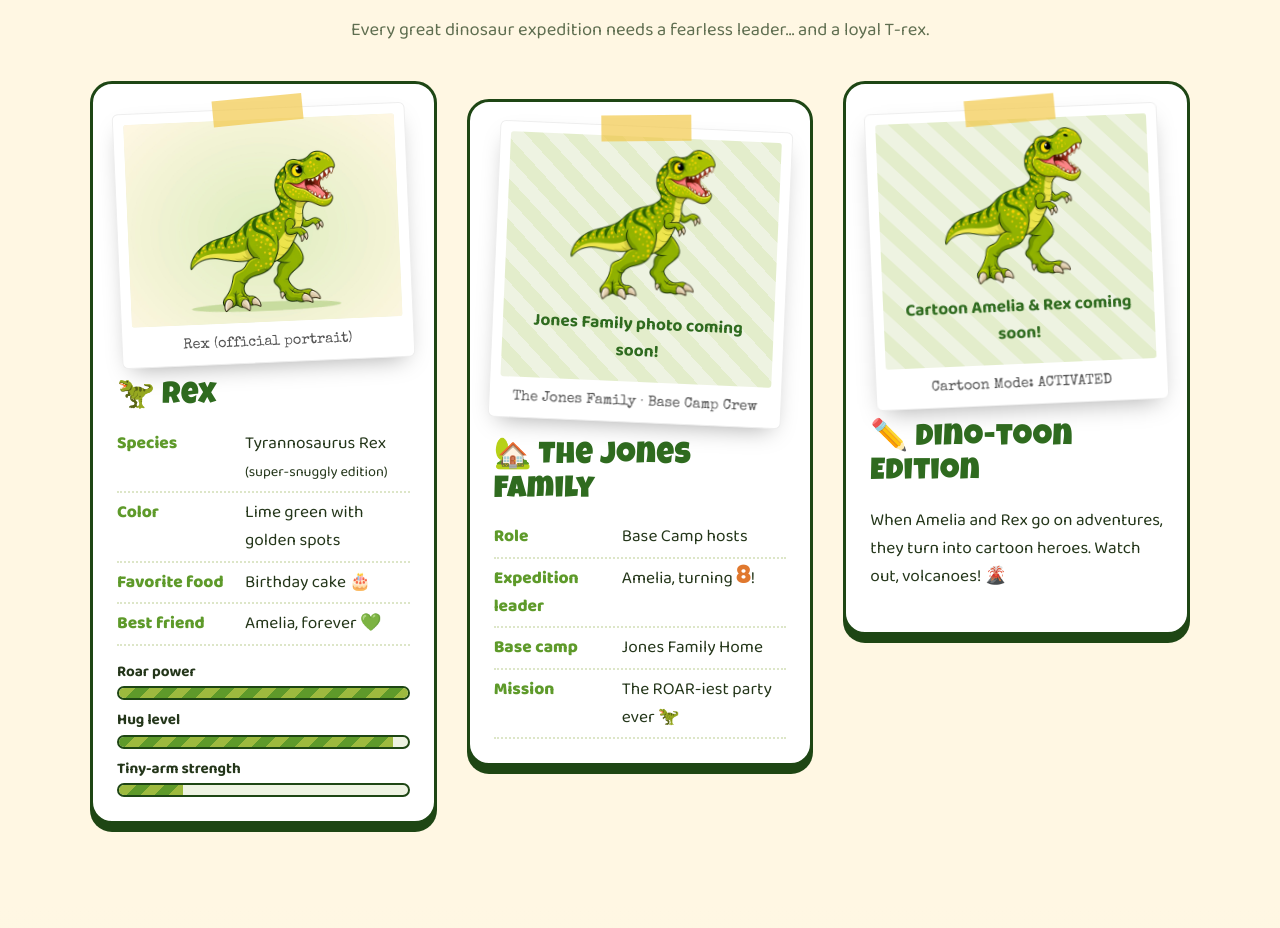
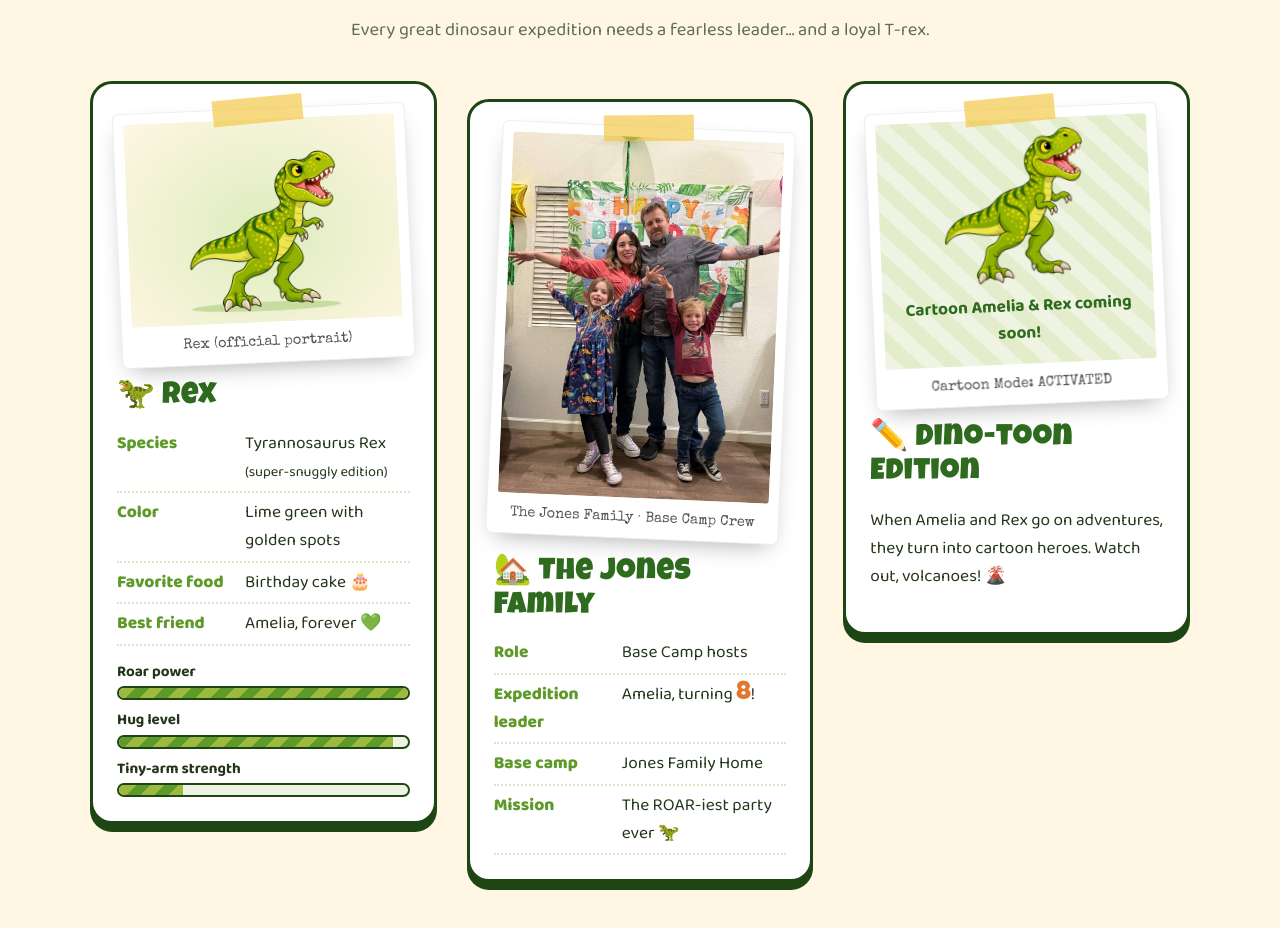
Before and after one commit to jonesjocobi/Amelias8thBirthday, a plain HTML site: page index.html in a window 1280 px wide. Shown: the part 2800-3728 px from the top of the page. Drawn offline with nearby package versions, Linux system fonts and the light colour scheme.

Commit message:
Add Jones Family photo
Co-Authored-By: Claude Opus 5.5 <noreply@anthropic.com>
Claude-Session: https://claude.ai/code/session_01Rc41KA9Ewkmvp3WgnFkrFD

```diff
--- a/style.css
+++ b/style.css
@@ -302,6 +302,7 @@ body.shake .hero-title { animation: quake .5s; }
 }
 .polaroid img, .polaroid .ph { width: 100%; aspect-ratio: 4 / 3; object-fit: cover; border-radius: 3px; background: #eef3e2; }
 .leader .polaroid img, .leader .polaroid .ph,
+.family .polaroid img, .family .polaroid .ph,
 .era-card .polaroid img { aspect-ratio: 3 / 4; object-position: top; }
 .polaroid .caption { position: absolute; left: 0; right: 0; bottom: 8px; text-align: center; font-family: var(--font-type); font-size: .9rem; color: #555; }
 .tilt-l { transform: rotate(-2.5deg); }
```
Also changed, not shown: assets/photos/jones-family.jpg (added), 1 other file.
